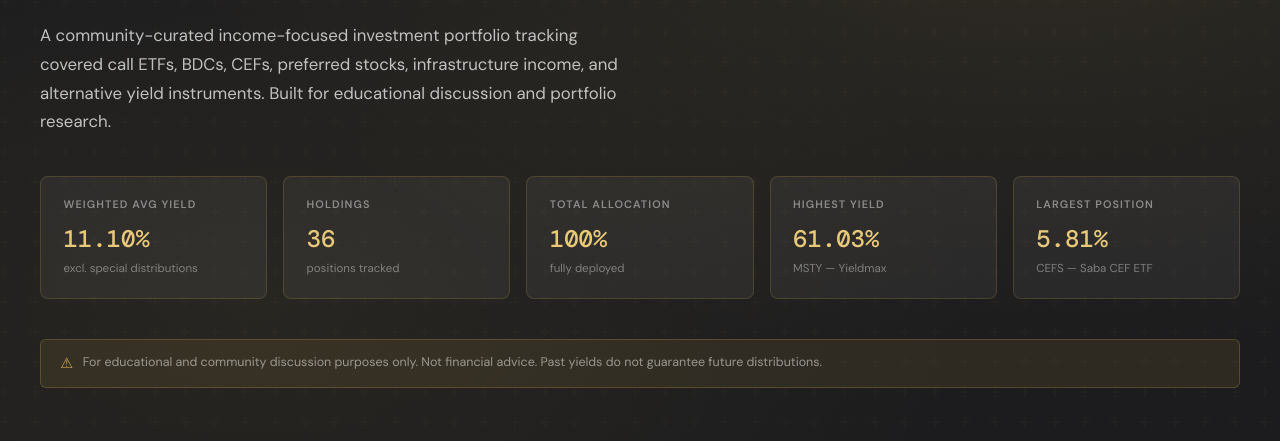
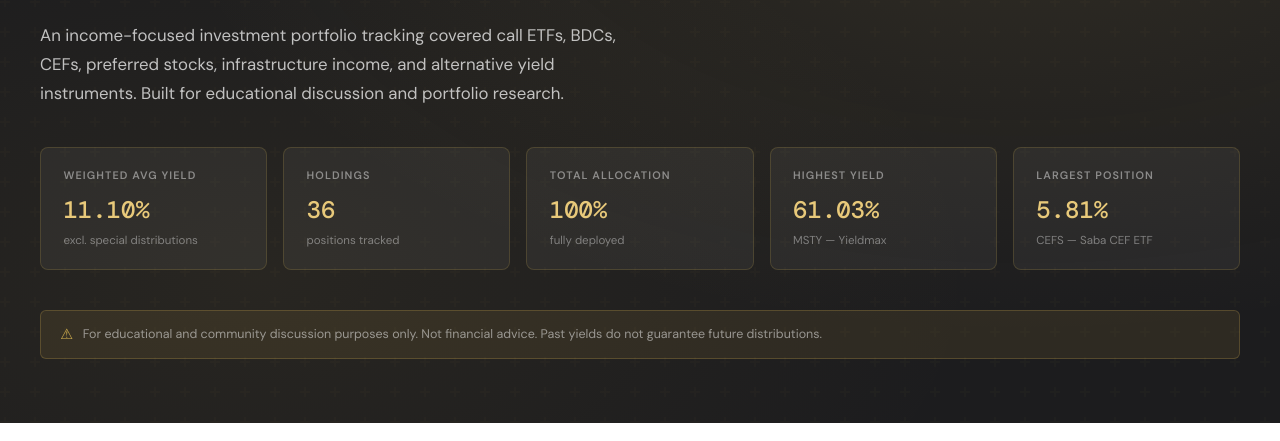
Before and after one commit to 929skhkpt7-arch/AIPortfolio, a plain HTML site: page april.html in a window 1280 px wide. Shown: the part 359-800 px from the top of the page. Drawn offline with nearby package versions, Linux system fonts and the light colour scheme.

Commit message:
Update april.html

```diff
--- a/april.html
+++ b/april.html
@@ -662,7 +662,7 @@
     <h1 class="fade-up fade-up-delay-1">Armchair Insider<br><span>Portfolio</span></h1>
     <div class="hero-date fade-up fade-up-delay-1">April 19, 2026 · Snapshot</div>
     <p class="hero-intro fade-up fade-up-delay-2">
-      A community-curated income-focused investment portfolio tracking covered call ETFs, BDCs, CEFs, preferred stocks, infrastructure income, and alternative yield instruments. Built for educational discussion and portfolio research.
+      An income-focused investment portfolio tracking covered call ETFs, BDCs, CEFs, preferred stocks, infrastructure income, and alternative yield instruments. Built for educational discussion and portfolio research.
     </p>
     <div class="hero-stats fade-up fade-up-delay-2">
       <div class="hero-stat">
```
